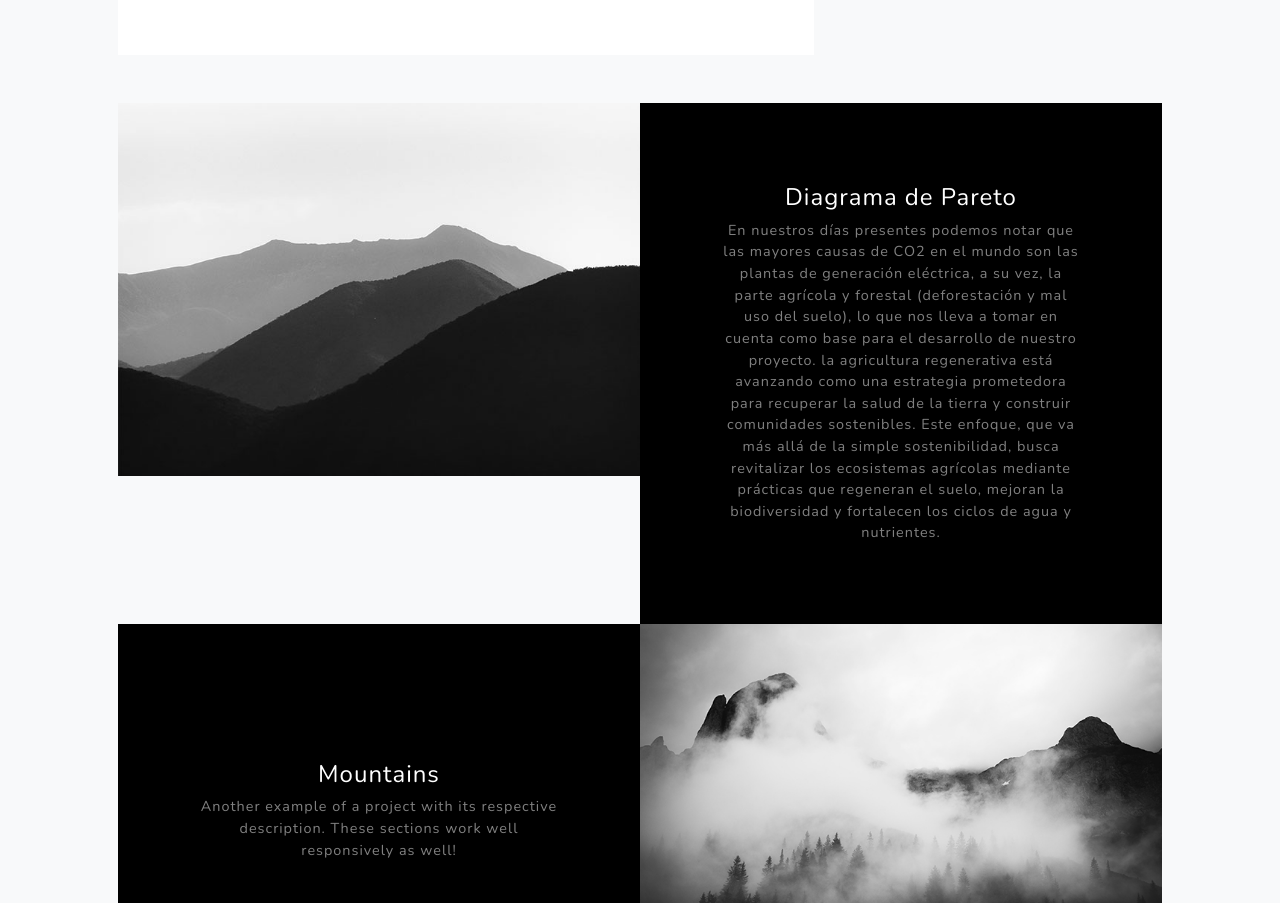
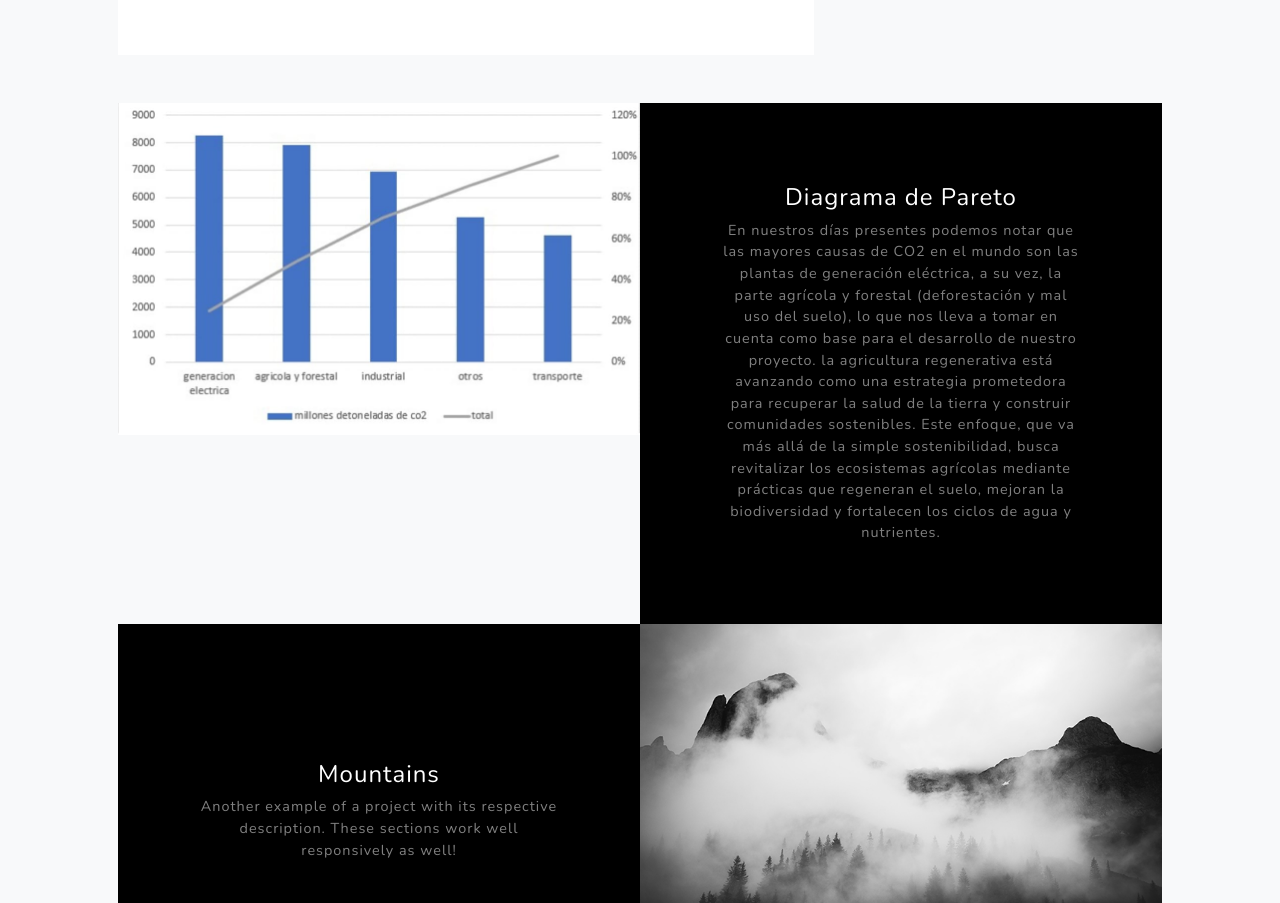
Before and after one commit to camcast-code/Desarrollo-sostenible, a plain HTML site: page index.html in a window 1280 px wide. Shown: the part 2359-3262 px from the top of the page. Drawn offline with nearby package versions, Linux system fonts and the light colour scheme.

Commit message:
Update index.html

```diff
--- a/index.html
+++ b/index.html
@@ -78,7 +78,7 @@
                 </div>
                 <!-- Project One Row-->
                 <div class="row gx-0 mb-5 mb-lg-0 justify-content-center">
-                    <div class="col-lg-6"><img class="img-fluid" src="assets/img/demo-image-01.jpg" alt="..." /></div>
+                    <div class="col-lg-6"><img class="img-fluid" src="assets/img/pareto.jpg" alt="..." /></div>
                     <div class="col-lg-6">
                         <div class="bg-black text-center h-100 project">
                             <div class="d-flex h-100">
```
